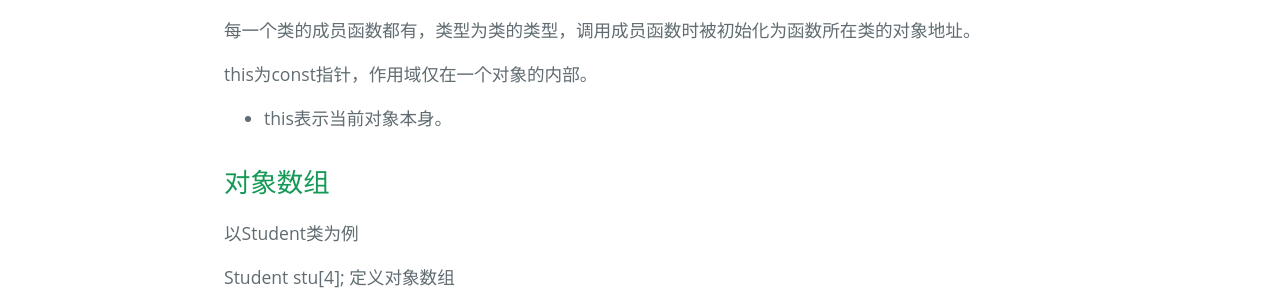
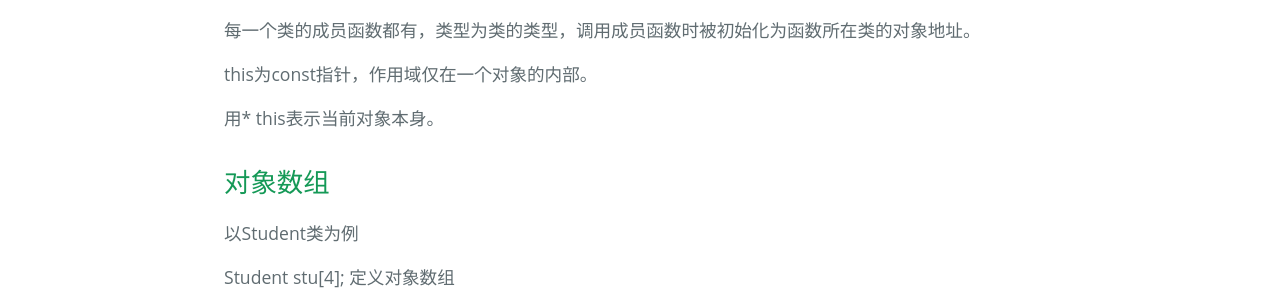
Before and after one commit to NishikinoSky/NishikinoSky.github.io, a Jekyll site: the page built from _posts/2021-1-4-OOP.md, in a window 1280 px wide and 900 px high, scrolled down 2488 px. Shown: the part 154-454 px from the top of the window. Built offline with Jekyll 4.4.1, drawn with Linux system fonts in a browser that asks for light colours; some web fonts are replaced.

Commit message:
Update 2021-1-4-OOP.md

```diff
--- a/_posts/2021-1-4-OOP.md
+++ b/_posts/2021-1-4-OOP.md
@@ -94,7 +94,7 @@ Date p1(y,m,d);   Date p2(p1); //代入法
 
 this为const指针，作用域仅在一个对象的内部。
 
- * this表示当前对象本身。
+用* this表示当前对象本身。
 
 ## 对象数组
 
```
